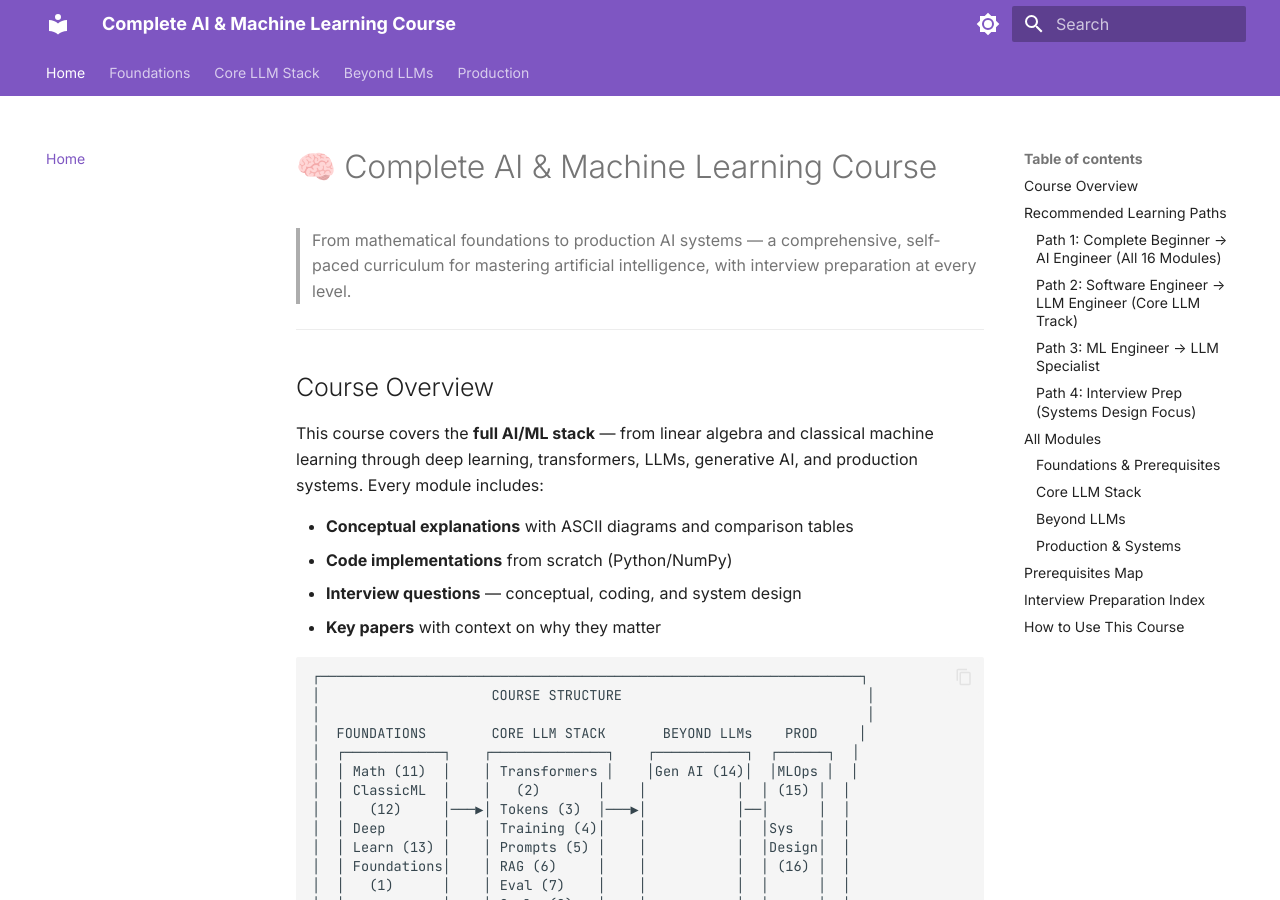
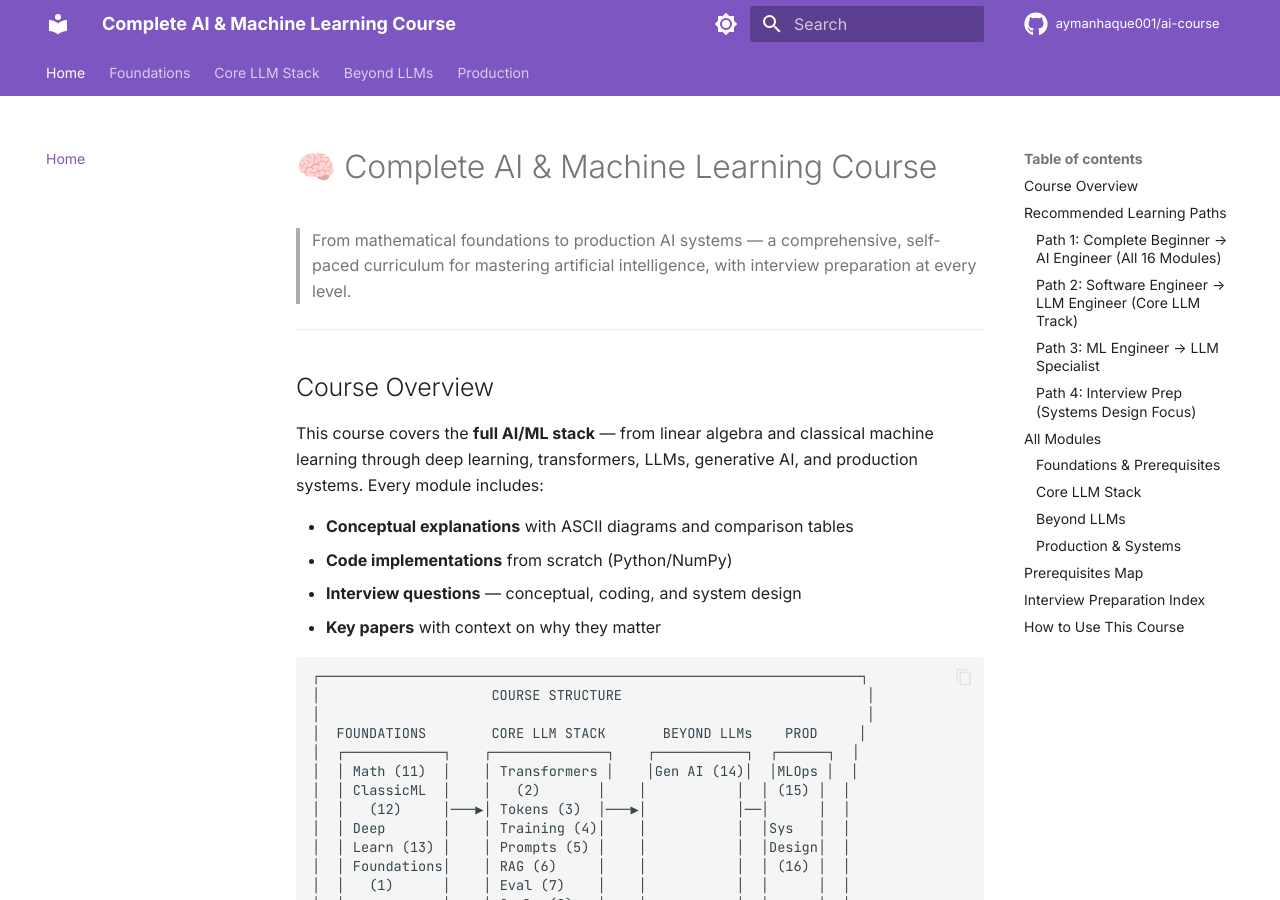
Before and after one commit to aymanhaque001/ai-course, an MkDocs documentation site: the page built from docs/index.md, in a window 1280 px wide and 900 px high. Built offline with MkDocs 1.6.1 and Material for MkDocs 9.7.7, drawn with Linux system fonts in a browser that asks for light colours; comment, search, counter and statistics services are not loaded.

Commit message:
Add site URL and repo link to mkdocs config

```diff
--- a/mkdocs.yml
+++ b/mkdocs.yml
@@ -1,8 +1,8 @@
 site_name: "Complete AI & Machine Learning Course"
 site_description: "From mathematical foundations to production AI systems — a comprehensive, self-paced curriculum"
-site_url: ""
-repo_url: ""
-repo_name: ""
+site_url: "https://aymanhaque001.github.io/ai-course/"
+repo_url: "https://github.com/aymanhaque001/ai-course"
+repo_name: "aymanhaque001/ai-course"
 
 docs_dir: docs
 
```
